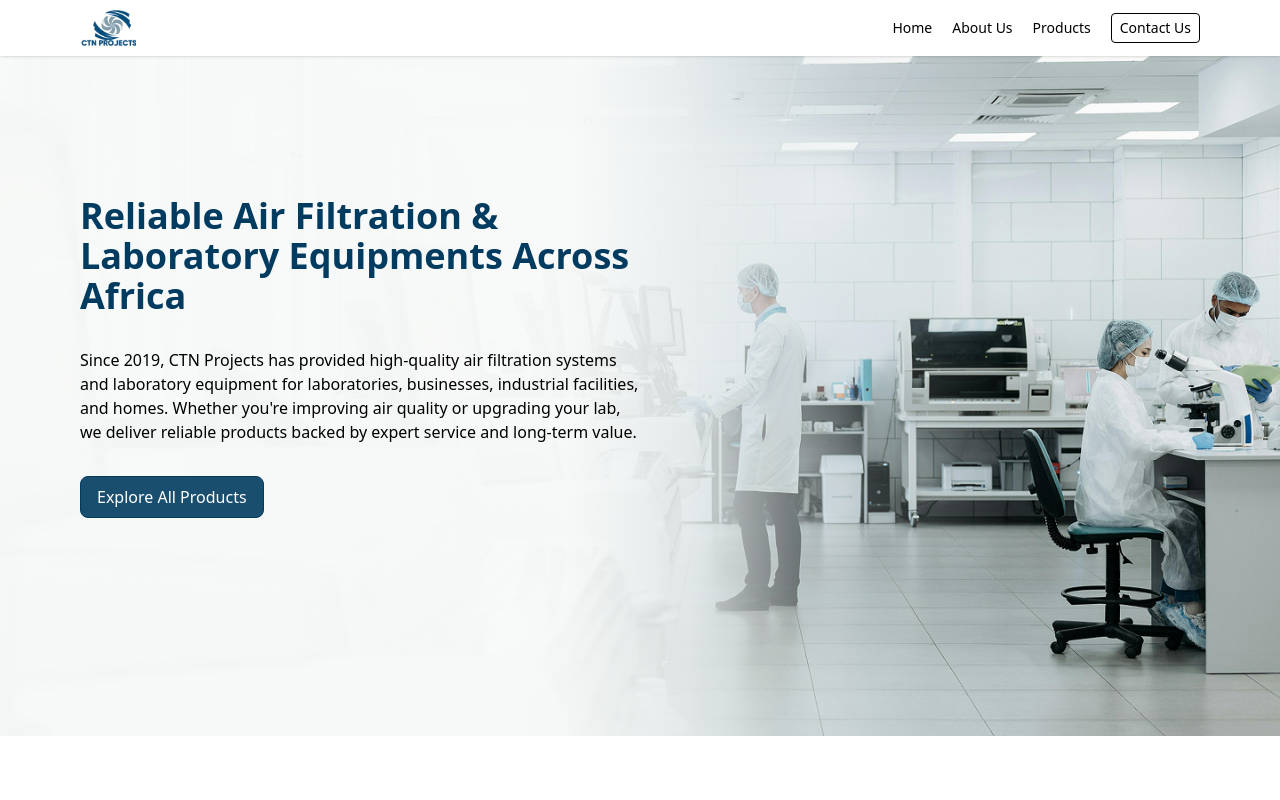
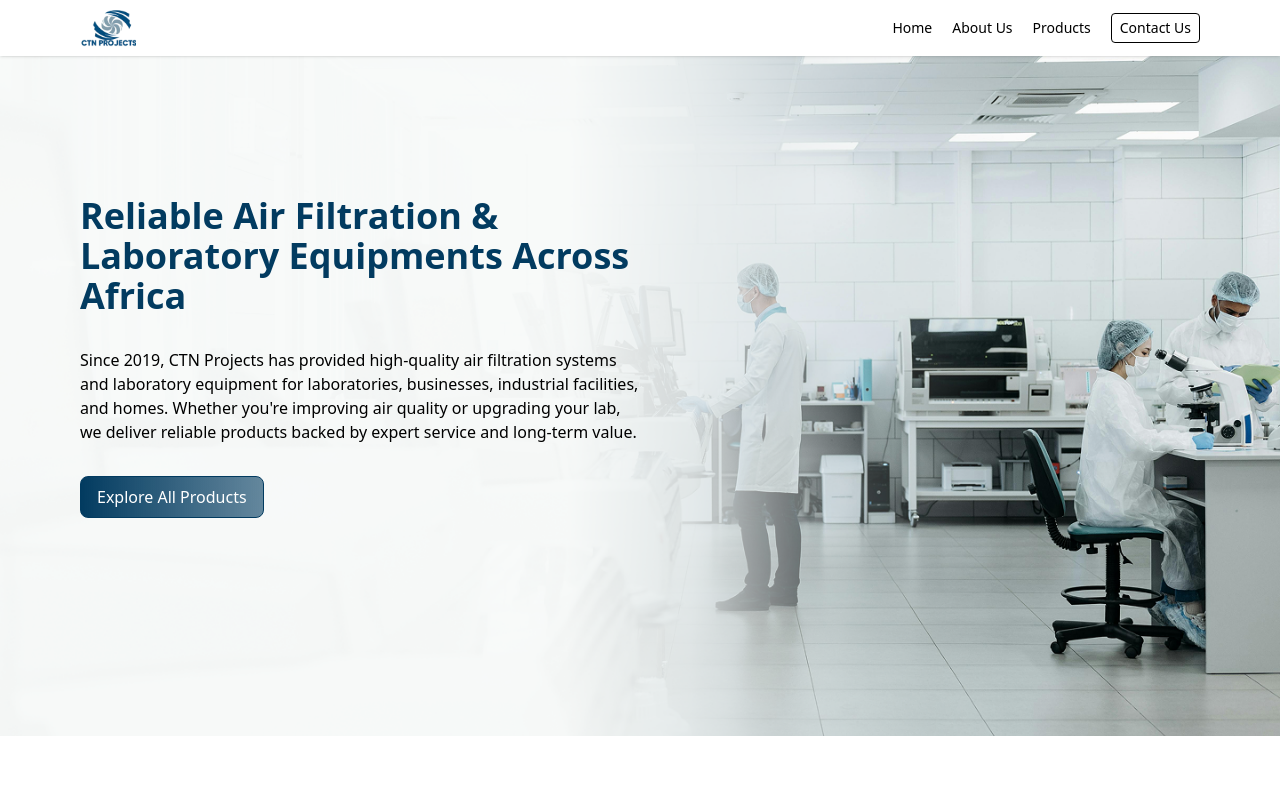
Before and after one commit to Bongani001/ctn-projects, a React (Vite) app: page / in a window 1280 px wide. Shown: the top 800 px of the page. Built offline with nearby package versions, Linux system fonts and the light colour scheme.

Commit message:
update all pruducts button

```diff
--- a/src/components/ExploreProductsButton.jsx
+++ b/src/components/ExploreProductsButton.jsx
@@ -6,7 +6,7 @@ const ExploreProductsButton = () => {
     <Link to="/products">
       <button
         type="button"
-        className="bg-primary/90 text-white font-medium rounded-lg hover:bg-transparent hover:text-primary border border-primary hover:cursor-pointer py-2 px-4"
+        className="from-primary to-primary/60 bg-gradient-to-r text-white font-medium rounded-lg hover:from-transparent hover:text-primary border border-primary hover:cursor-pointer py-2 px-4"
       >
         Explore All Products
       </button>
```
